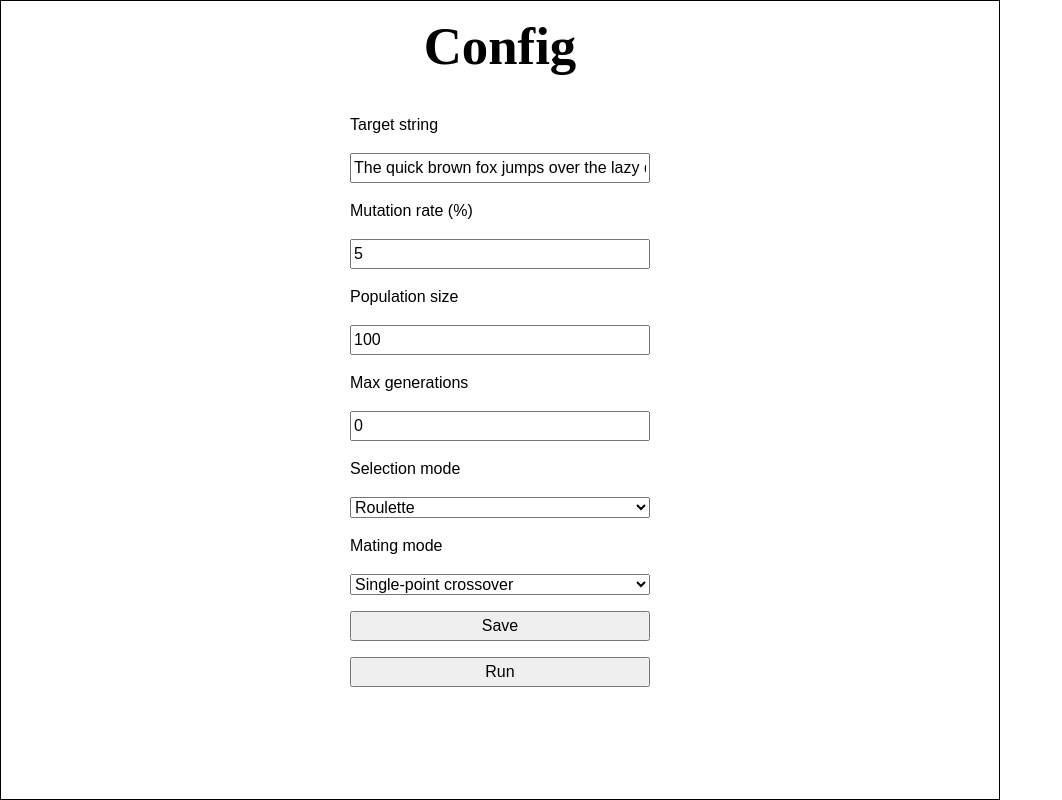
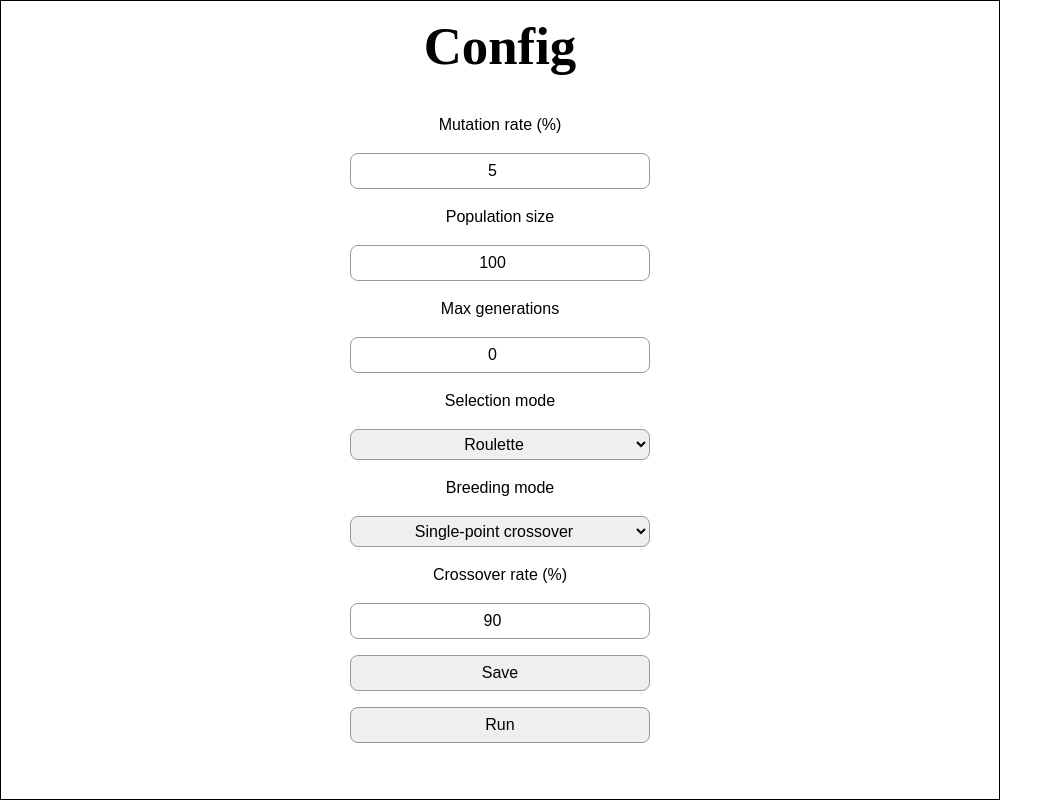
Before and after one commit to finnsnape/genetic-algorithm, a SvelteKit app in the folder ui/: page / in a window 1280 px wide. Shown: the whole page, without its empty margins (0-1062 px from the left). Built offline with nearby package versions, Linux system fonts and the light colour scheme.

Commit message:
Minor styling and formatting updates on config UI

```diff
--- a/ui/src/routes/+page.svelte
+++ b/ui/src/routes/+page.svelte
@@ -17,8 +17,18 @@
         flex-direction: column;
         margin-top: $size-040;
 
+        label, select, input {
+          text-align: center;
+        }
+
         input {
             width: 300px;
+        }
+
+        input[type="number"], select, button {
+          padding: 5px 8px;
+          border-radius: 8px;
+          border: 1px solid #999;
         }
     }
 </style>
@@ -27,9 +37,6 @@
     <h1 class="heading-2">Config</h1>
 
     <form class="stack">
-        <label for="target">Target string</label>
-        <input type="text" name="target" value="The quick brown fox jumps over the lazy dog">
-
         <label for="mutation-rate">Mutation rate (%)</label>
         <input type="number" name="mutation-rate" min=0 max=100 value=5>
 
@@ -43,13 +50,18 @@
         <select name="selection-mode">
             <option value="0">Roulette</option>
             <option value="1">Tournament</option>
+            <option value="1">Rank</option>
         </select>
 
-        <label for="mating-mode">Mating mode</label>
-        <select name="mating-mode">
+        <label for="breeding-mode">Breeding mode</label>
+        <select name="breeding-mode">
             <option value="0">Single-point crossover</option>
             <option value="1">Two-point crossover</option>
+            <option value="2">Uniform crossover</option>
         </select>
+
+        <label for="crossover-rate">Crossover rate (%)</label>
+        <input type="number" name="mutation-rate" min=0 max=100 value=90>
 
         <button>Save</button>
         <button>Run</button>
```
